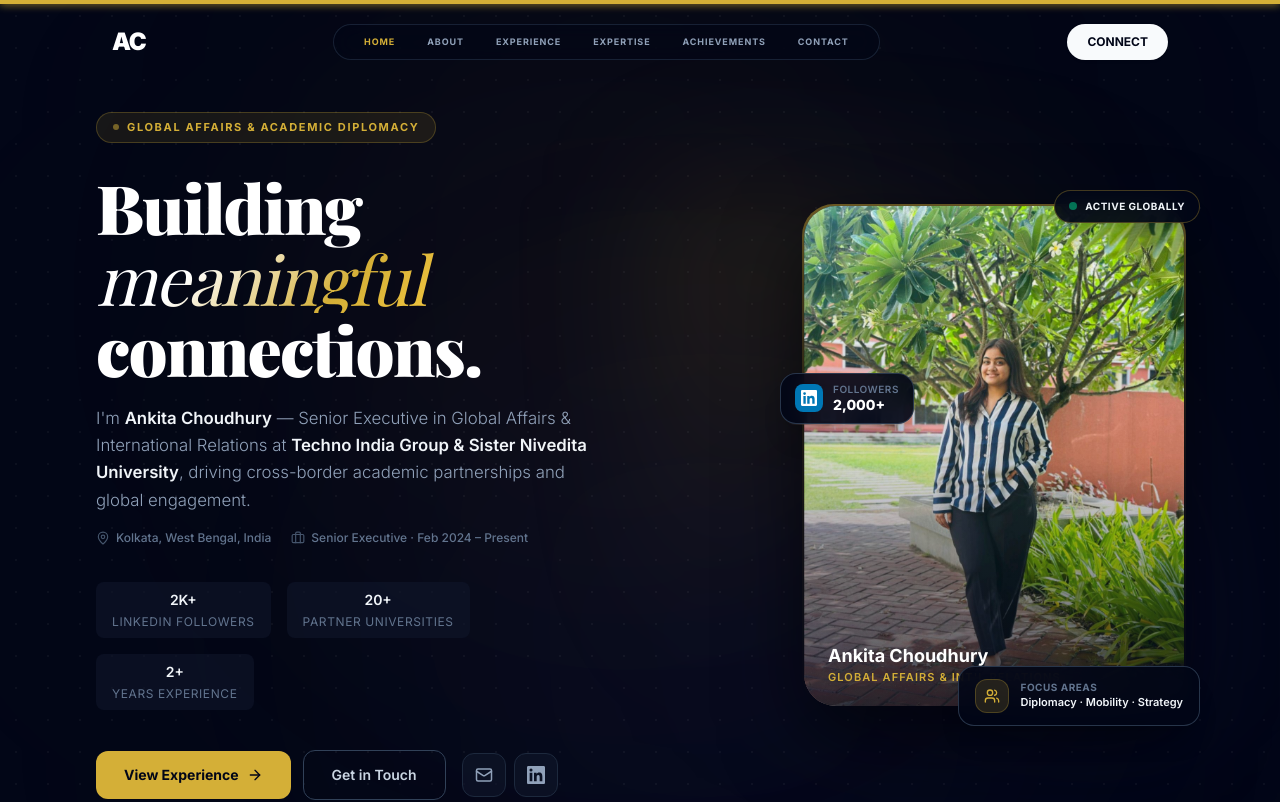
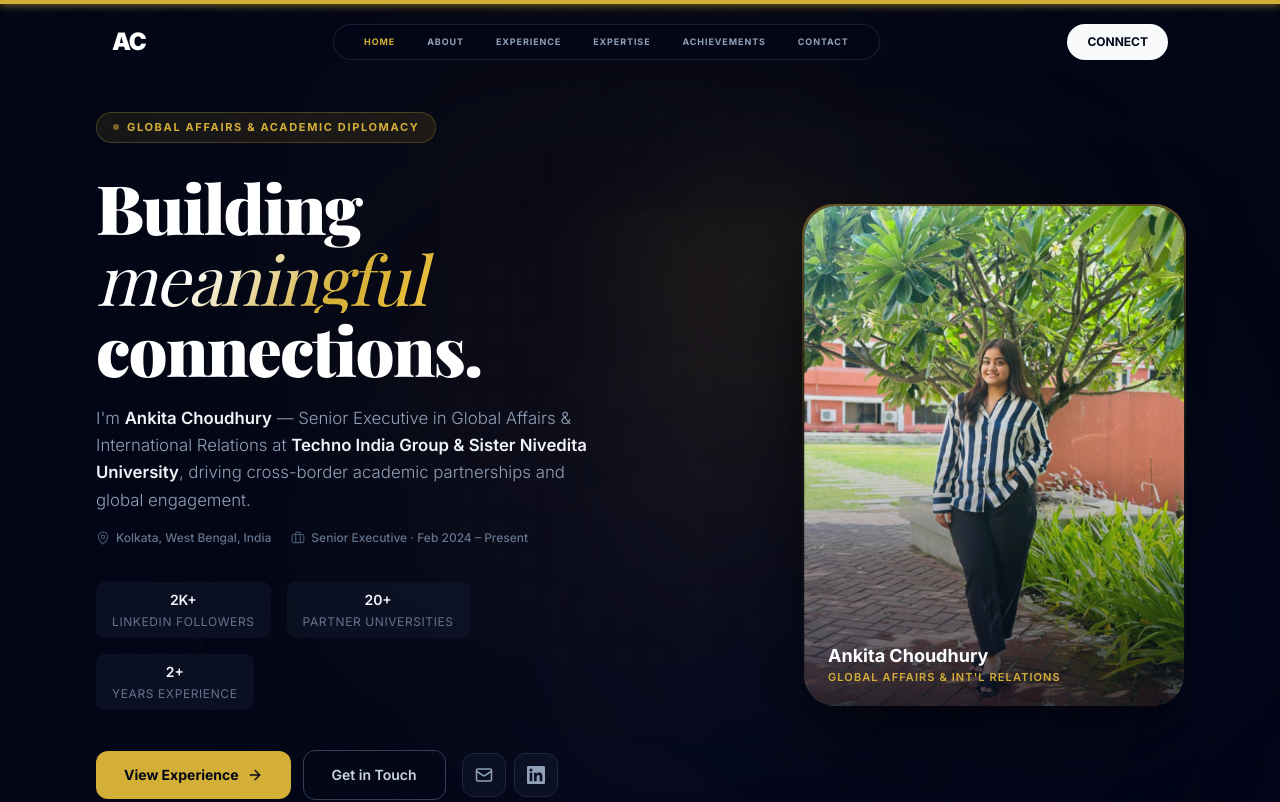
Before and after one commit to sohamroyc/Ankita-Choudhury, a Next.js app: page / in a window 1280 px wide. Shown: the top 802 px of the page. Built offline with nearby package versions, Linux system fonts and the light colour scheme; a web font is replaced by a local one.

Commit message:
Remove Active Globally badge, LinkedIn followers chip, and Focus Areas chip from Hero

```diff
--- a/src/components/Hero.tsx
+++ b/src/components/Hero.tsx
@@ -191,48 +191,11 @@
               </div>
             </div>
 
-            {/* ── Floating badge: Active Globally ── */}
-            <motion.div
-              initial={{ opacity: 0, y: -10 }}
-              animate={{ opacity: 1, y: 0 }}
-              transition={{ delay: 0.6, duration: 0.5 }}
-              className="absolute -top-4 -right-4 z-40 flex items-center gap-2 px-3.5 py-2 rounded-full bg-[#020617]/90 backdrop-blur-md border border-[#D4AF37]/30 shadow-xl"
-            >
-              <span className="w-2 h-2 rounded-full bg-emerald-400 animate-pulse flex-shrink-0" />
-              <span className="text-[10px] font-bold text-slate-100 uppercase tracking-wider">Active Globally</span>
-            </motion.div>
 
-            {/* ── Floating chip: LinkedIn ── */}
-            <motion.div
-              initial={{ opacity: 0, x: -20 }}
-              animate={{ opacity: 1, x: 0 }}
-              transition={{ delay: 0.75, duration: 0.5 }}
-              className="absolute -left-6 top-1/3 z-40 flex items-center gap-2.5 px-3.5 py-2.5 rounded-2xl bg-[#020617]/90 backdrop-blur-md border border-slate-700/80 shadow-xl hidden sm:flex"
-            >
-              <div className="w-7 h-7 rounded-lg bg-[#0077B5] flex items-center justify-center flex-shrink-0">
-                <LinkedinIcon className="w-4 h-4 text-white" />
-              </div>
-              <div>
-                <p className="text-[10px] text-slate-500 font-semibold uppercase tracking-wider leading-none">Followers</p>
-                <p className="text-sm font-extrabold text-white leading-tight mt-0.5">2,000+</p>
-              </div>
-            </motion.div>
 
-            {/* ── Floating chip: Focus Areas ── */}
-            <motion.div
-              initial={{ opacity: 0, y: 20 }}
-              animate={{ opacity: 1, y: 0 }}
-              transition={{ delay: 0.9, duration: 0.5 }}
-              className="absolute -bottom-5 -right-4 z-40 flex items-center gap-3 px-4 py-3 rounded-2xl bg-[#020617]/90 backdrop-blur-md border border-slate-700/80 shadow-xl hidden sm:flex"
-            >
-              <div className="p-2 bg-[#D4AF37]/15 rounded-xl border border-[#D4AF37]/25">
-                <Users className="w-4 h-4 text-[#D4AF37]" />
-              </div>
-              <div>
-                <p className="text-[10px] text-slate-500 font-bold uppercase tracking-wider leading-none">Focus Areas</p>
-                <p className="text-[11px] font-semibold text-slate-100 mt-0.5 whitespace-nowrap">Diplomacy · Mobility · Strategy</p>
-              </div>
-            </motion.div>
+
+
+
 
           </div>
         </motion.div>
```
